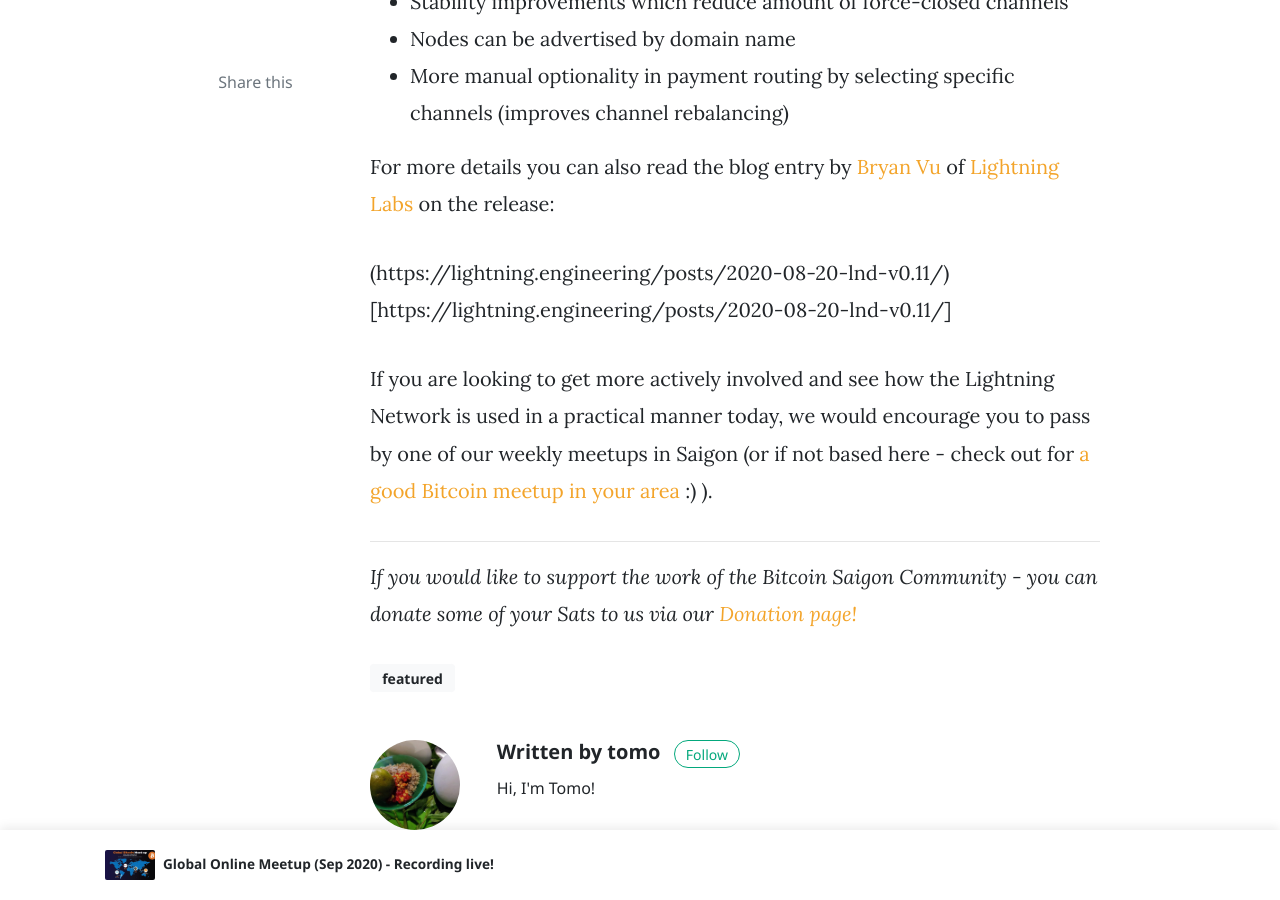
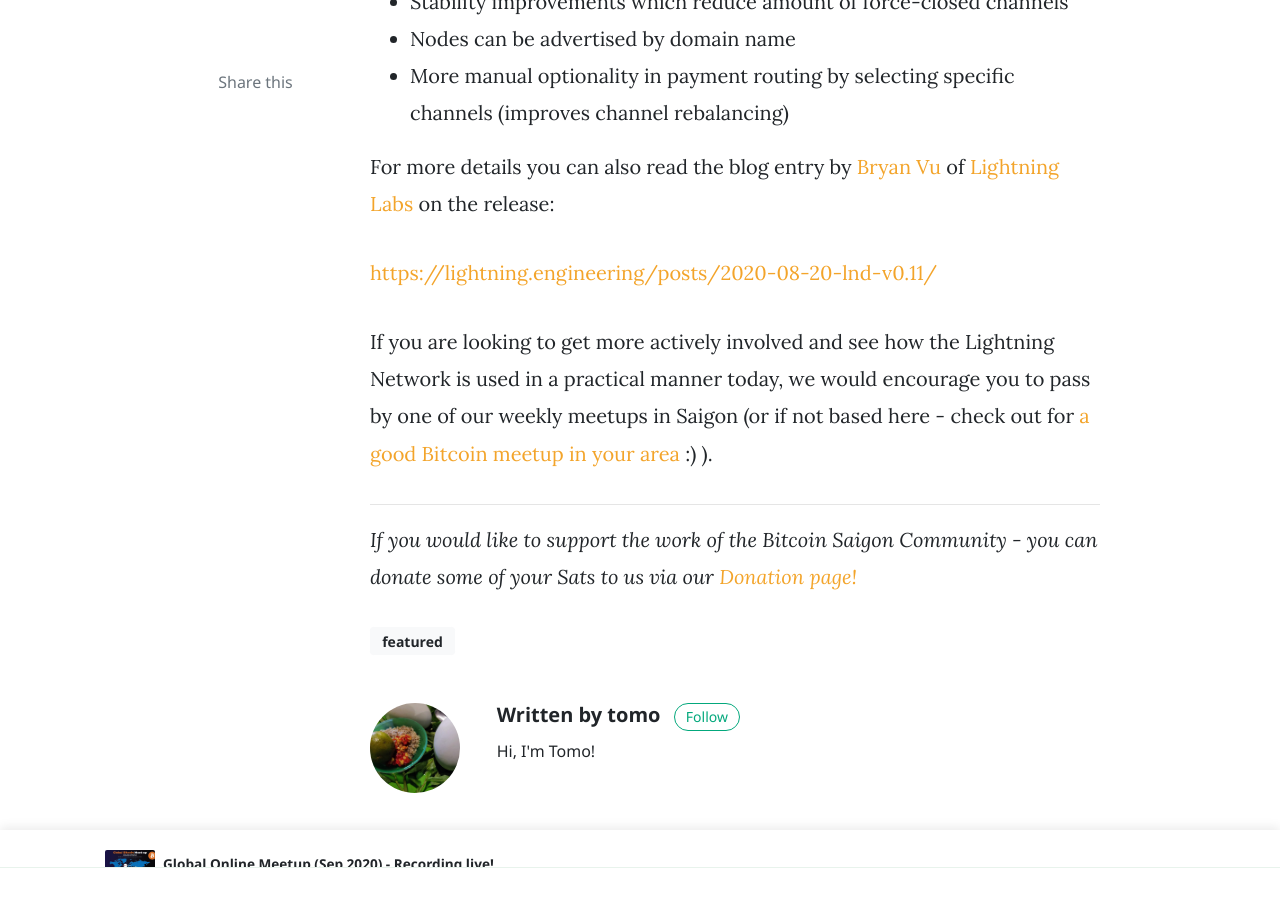
Before and after one commit to bitcoinsaigon/bitcoinsaigon.github.io, a Jekyll site: the page built from _posts/2020-10-15-lightning-node-upgraded-version-0.11.1beta.md, in a window 1280 px wide and 900 px high, scrolled down 826 px. Built offline with Jekyll 4.4.1, drawn with Linux system fonts in a browser that asks for light colours; nearby versions of some CDN libraries; comment, search, counter and statistics services are not loaded.

Commit message:
Fix link

```diff
--- a/_posts/2020-10-15-lightning-node-upgraded-version-0.11.1beta.md
+++ b/_posts/2020-10-15-lightning-node-upgraded-version-0.11.1beta.md
@@ -17,7 +17,7 @@
 
 For more details you can also read the blog entry by [Bryan Vu](http://www.twitter.com/bvu) of [Lightning Labs](https://lightning.engineering/) on the release:
 
-(https://lightning.engineering/posts/2020-08-20-lnd-v0.11/)[https://lightning.engineering/posts/2020-08-20-lnd-v0.11/]
+[https://lightning.engineering/posts/2020-08-20-lnd-v0.11/](https://lightning.engineering/posts/2020-08-20-lnd-v0.11/)
 
 If you are looking to get more actively involved and see how the Lightning Network is used in a practical manner today, we would encourage you to pass by one of our weekly meetups in Saigon (or if not based here - check out for [a good Bitcoin meetup in your area](https://bitcoin-only.com/#meetups) :) ).
 
```
